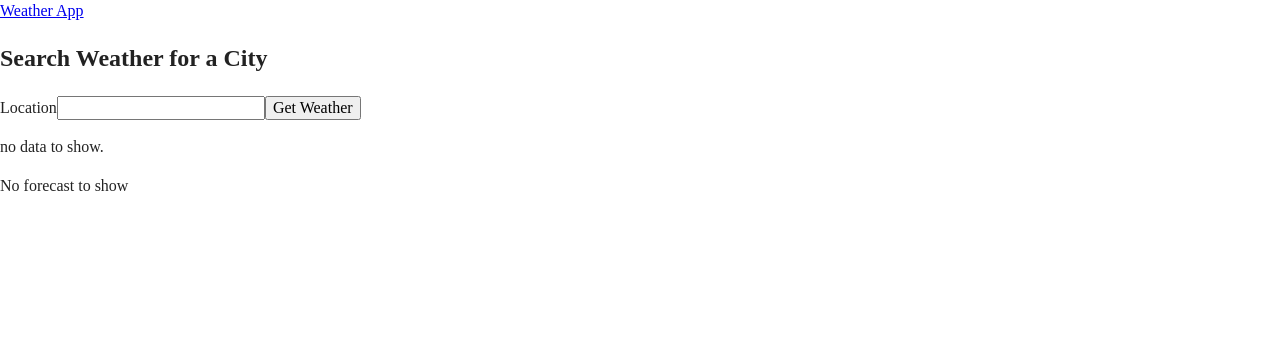
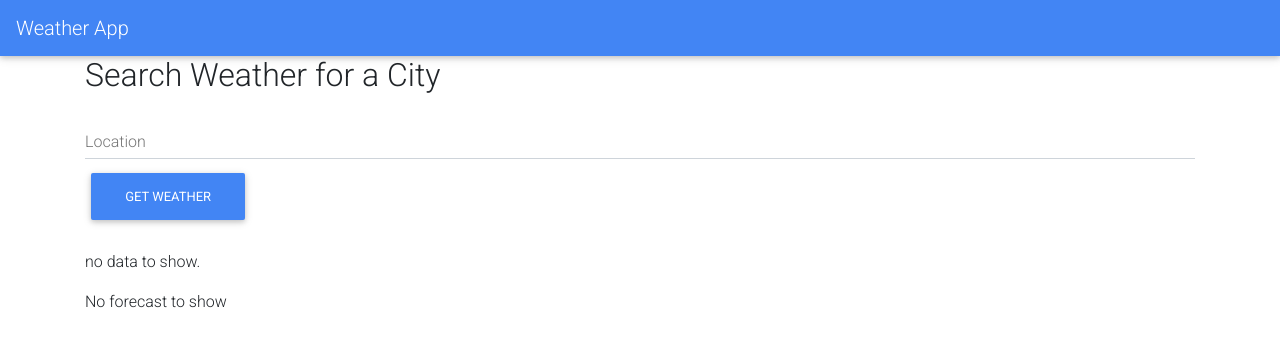
Before and after one commit to codyhandy/dmit2008_assignment_5-codyhandy, a website: page index.html in a window 1280 px wide. Drawn offline with nearby package versions, Linux system fonts and the light colour scheme.

Commit message:
Update index.html

```diff
--- a/index.html
+++ b/index.html
@@ -13,11 +13,11 @@
     <link rel="stylesheet" href="css/main.css" />
 
     <!-- MDBBootstrap styling -->
-    <!-- <link rel="stylesheet" href="https://use.fontawesome.com/releases/v5.11.2/css/all.css">
+    <link rel="stylesheet" href="https://use.fontawesome.com/releases/v5.11.2/css/all.css">
     <link rel="stylesheet" href="https://fonts.googleapis.com/css?family=Roboto:300,400,500,700&display=swap">
     <link rel="stylesheet" href="node_modules/mdbootstrap/css/bootstrap.min.css">
     <link rel="stylesheet" href="node_modules/mdbootstrap/css/mdb.min.css">
-    <link rel="stylesheet" href="node_modules/mdbootstrap/css/style.css"> -->
+    <link rel="stylesheet" href="node_modules/mdbootstrap/css/style.css">
 
     <!-- Project styles -->
     <!-- <link rel="stylesheet" href="css/extra.css"> -->
@@ -49,7 +49,6 @@
     <!-- React -->
     <!-- <script crossorigin src="https://unpkg.com/react@17/umd/react.production.min.js"></script>
     <script crossorigin src="https://unpkg.com/react-dom@17/umd/react-dom.production.min.js"></script> -->
-    <!-- added comment -->
 
     <!-- <script src="js/dist/plugins.js"></script>
     <script src="js/dist/weather.js" type="module"></script>
```
